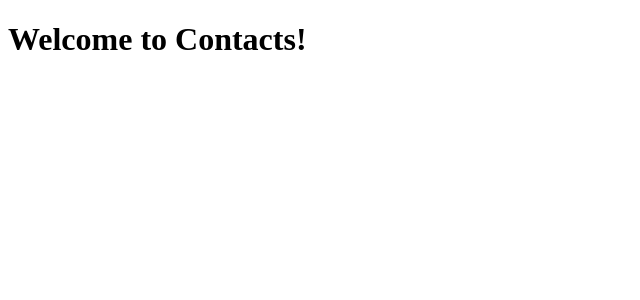
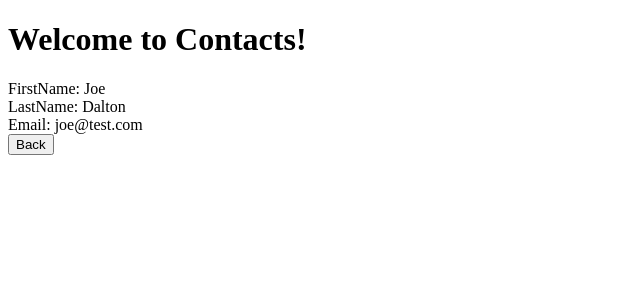
Before and after one commit to cours-rb/contacts-app, an Angular app: page /contacts/1 in a window 1280 px wide. Before the commit this address led to /. Shown: the top 300 px of the page, without its empty margins (0-640 px from the left). Built offline with nearby package versions, Linux system fonts and the light colour scheme; data requests are answered from the project's data file.

Commit message:
Ajoute une page de detail

```diff
--- a/src/app/app-routing.module.ts
+++ b/src/app/app-routing.module.ts
@@ -1,10 +1,12 @@
 import { NgModule } from '@angular/core';
 import { Routes, RouterModule } from '@angular/router';
 import {ContactListComponent} from "./contact-list.component";
+import {ContactDisplayComponent} from "./contact-display.component";
 
 const routes: Routes = [
     { path: '', pathMatch: 'full', redirectTo: '/contacts' },
-    { path: 'contacts', component: ContactListComponent }
+    { path: 'contacts', component: ContactListComponent },
+    { path: 'contacts/:contactId', component: ContactDisplayComponent }
 ];
 
 @NgModule({
--- a/src/app/app.module.ts
+++ b/src/app/app.module.ts
@@ -11,6 +11,7 @@ import { ReactiveFormsModule } from "@angular/forms";
 import { ContactSearchComponent } from './contact-search.component';
 import { ContactListComponent } from './contact-list.component';
 import { AppRoutingModule } from "./app-routing.module";
+import { ContactDisplayComponent } from './contact-display.component';
 
 @NgModule({
   declarations: [
@@ -20,7 +21,8 @@ import { AppRoutingModule } from "./app-routing.module";
     ContactDetailComponent,
     ContactFormComponent,
     ContactSearchComponent,
-    ContactListComponent
+    ContactListComponent,
+    ContactDisplayComponent
   ],
     imports: [
       AppRoutingModule,
--- /dev/null
+++ b/src/app/contact-display.component.ts
@@ -0,0 +1,37 @@
+import { Component, OnInit } from '@angular/core';
+import { ActivatedRoute, ParamMap, Router } from "@angular/router";
+import { Contact } from "./contact.model";
+import { ContactsService } from "./contacts.service";
+
+@Component({
+  selector: 'cnt-contact-display',
+  template: `
+    <cnt-contact-detail [contact]="contact"></cnt-contact-detail>
+    <button (click)="backToList()">Back</button>
+  `,
+  styles: [
+  ]
+})
+export class ContactDisplayComponent implements OnInit {
+  contact?: Contact;
+
+  constructor(route: ActivatedRoute, contactService: ContactsService, private router: Router) {
+    route.paramMap.subscribe(
+        (paramMap: ParamMap) => {
+          const contactId = paramMap.get('contactId');
+
+          if (contactId) {
+              contactService.get(contactId)
+                  .subscribe(contact => this.contact = contact)
+          }
+        }
+    )
+  }
+
+  ngOnInit(): void {
+  }
+
+  backToList() {
+      this.router.navigate(['/contacts']);
+  }
+}
--- a/src/app/contact-list.component.ts
+++ b/src/app/contact-list.component.ts
@@ -11,7 +11,7 @@ import { ContactsService } from "./contacts.service";
     <ul>
       <li *ngFor="let contactElem of contacts$ | async">
         <cnt-contact
-            (click)="select(contactElem)"
+            [routerLink]="['/contacts', contactElem.id]"
             [contact]="contactElem">
         </cnt-contact>
         <button (click)="edit(contactElem)">Edit</button>
@@ -22,10 +22,6 @@ import { ContactsService } from "./contacts.service";
   styles: ['.selected { background: lightcoral }']
 })
 export class ContactListComponent implements OnInit {
-  editMode: boolean = false;
-  displayAddForm:boolean = false;
-
-  selectedContact?: Contact;
   contacts$: Observable<Contact[]> = this.contactsService.getList();
 
   constructor(private contactsService: ContactsService) {}
@@ -33,23 +29,10 @@ export class ContactListComponent implements OnInit {
   ngOnInit(): void {
   }
 
-  select(contact: Contact) {
-    this.editMode = false;
-    if (this.selectedContact !== contact) {
-      this.selectedContact = contact;
-    } else {
-      this.selectedContact = undefined;
-    }
-  }
-
   delete(contact: Contact) {
     this.contactsService.delete(contact);
   }
 
   edit(contact: Contact) {
-    if (this.selectedContact !== contact) {
-      this.select(contact);
-    }
-    this.editMode = !this.editMode;
   }
 }
--- a/src/app/contacts.service.ts
+++ b/src/app/contacts.service.ts
@@ -27,6 +27,10 @@ export class ContactsService {
       lastName: '',
       email: ''
     }
+  }
+
+  get(id: string): Observable<Contact> {
+      return this.http.get<Contact>(this.contactApiUrl + id);
   }
 
   getList(): Observable<Contact[]> {
```
